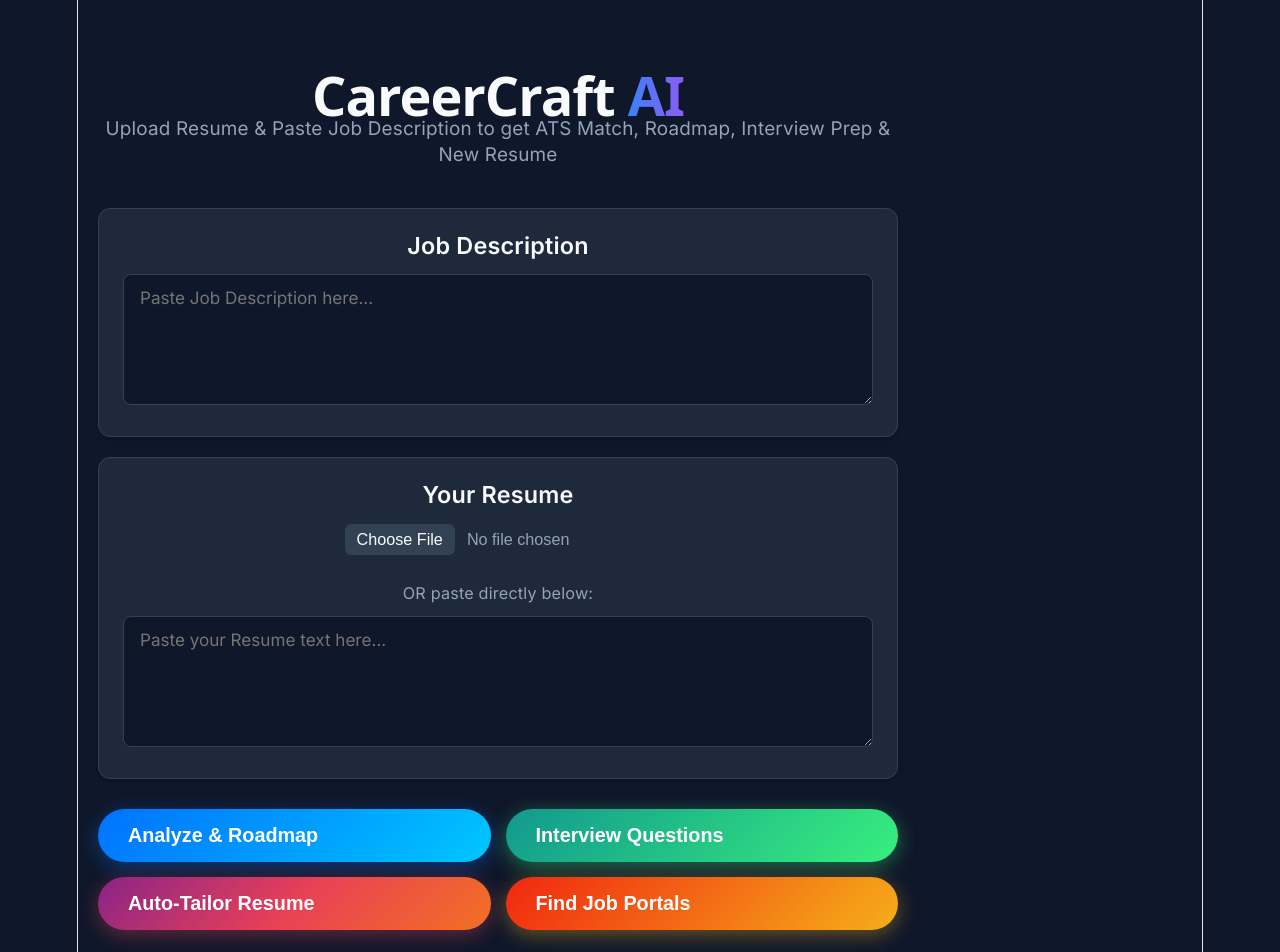
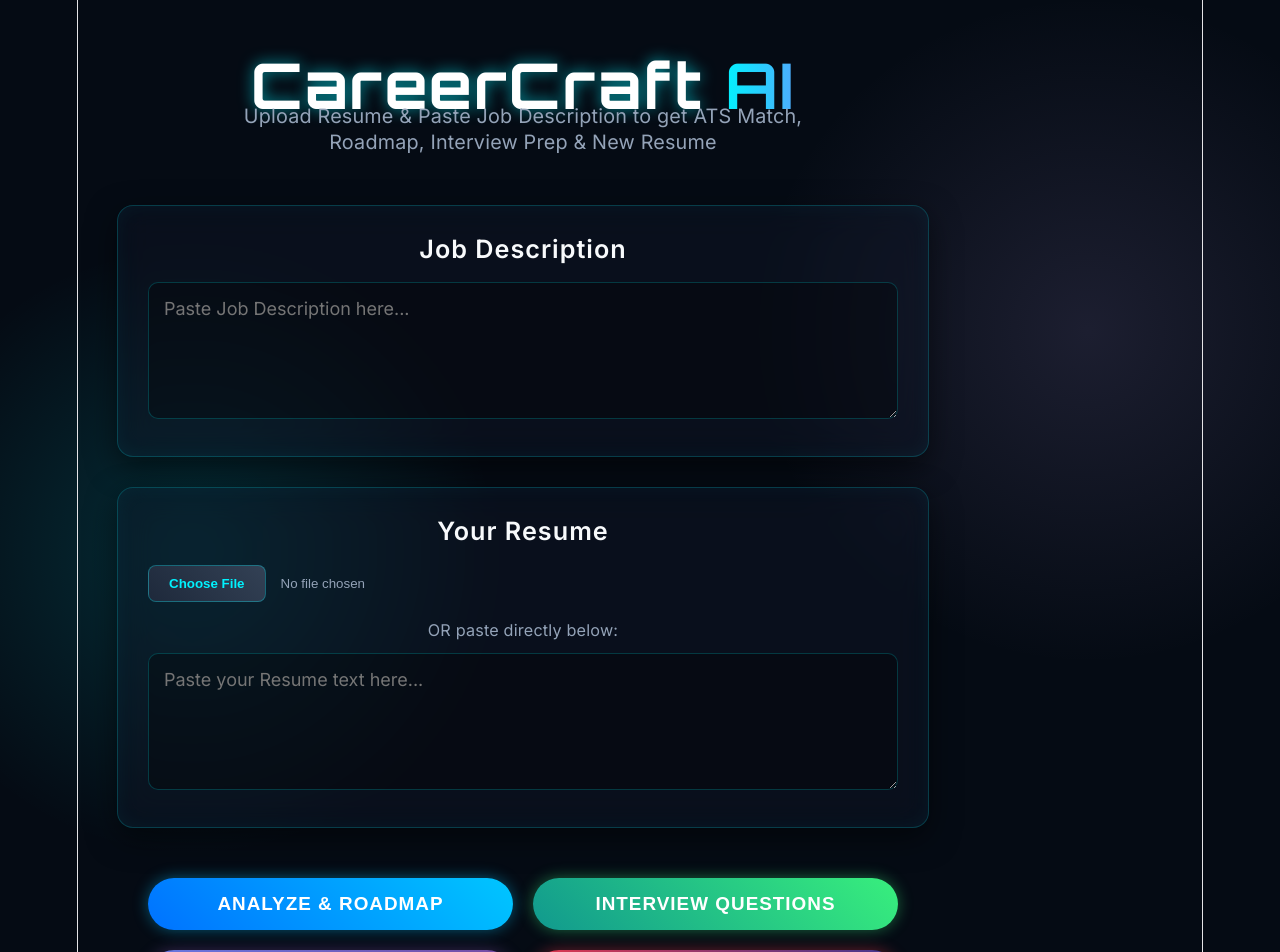
Before and after one commit to InnovateX26/Career_Forge, a React app in the folder Frontend/: page / in a window 1280 px wide. Shown: the top 952 px of the page. Built offline with nearby package versions, Linux system fonts and the light colour scheme; the HTML template or start-up script is replaced by a standard one.

Commit message:
new feature app.css

```diff
--- a/Frontend/src/App.css
+++ b/Frontend/src/App.css
@@ -1,145 +1,201 @@
-@import url('https://fonts.googleapis.com/css2?family=Inter:wght@400;500;600;700&display=swap');
+@import url('https://fonts.googleapis.com/css2?family=Orbitron:wght@500;700&family=Inter:wght@400;500;600&display=swap');
 
+/* 🌌 Animated Sci-Fi Background */
 body {
-  background-color: #0f172a; /* Sleek Slate 900 */
+  margin: 0;
+  min-height: 100vh;
+  background-color: #050b14;
+  background-image:
+    radial-gradient(circle at 15% 50%, rgba(0, 242, 254, 0.15), transparent 25%),
+    radial-gradient(circle at 85% 30%, rgba(161, 140, 209, 0.15), transparent 25%);
   color: #e2e8f0;
-  font-family: 'Inter', sans-serif; /* Professional SaaS Font */
-  min-height: 100vh;
-  margin: 0;
+  font-family: 'Inter', sans-serif;
   display: flex;
   justify-content: center;
-  padding-bottom: 50px;
+  padding-bottom: 60px;
+  position: relative;
+  overflow-x: hidden;
+}
+
+/* Subtle Grid overlay for that "Data Network" feel */
+body::before {
+  content: '';
+  position: absolute;
+  top: 0; left: 0; right: 0; bottom: 0;
+  background: linear-gradient(rgba(0, 242, 254, 0.03) 1px, transparent 1px),
+              linear-gradient(90deg, rgba(0, 242, 254, 0.03) 1px, transparent 1px);
+  background-size: 30px 30px;
+  z-index: -1;
 }
 
 .container {
   width: 100%;
-  max-width: 800px;
-  padding: 50px 20px;
+  max-width: 850px; /* Centered content */
+  padding: 40px 20px;
+  display: flex;
+  flex-direction: column;
+  align-items: center; /* Sab kuch center mein */
 }
 
-/* 🌟 Typography & Headers */
+/* 🌟 Title Styling (Just like the mockup) */
 .title {
-  font-size: 3rem;
+  font-family: 'Orbitron', sans-serif; /* Futuristic Font */
+  font-size: 3.5rem;
   font-weight: 700;
   text-align: center;
-  margin-bottom: 8px;
-  color: #f8fafc;
-  letter-spacing: -1px;
+  margin-bottom: 5px;
+  color: #fff;
+  text-shadow: 0 0 15px rgba(0, 242, 254, 0.6);
+  letter-spacing: 2px;
 }
 
 .title .ai-text {
-  background: linear-gradient(to right, #3b82f6, #8b5cf6);
+  background: linear-gradient(to right, #00f2fe, #4facfe);
   -webkit-background-clip: text;
   -webkit-text-fill-color: transparent;
+  text-shadow: none;
 }
 
 .subtitle {
   text-align: center;
   color: #94a3b8;
-  margin-bottom: 40px;
-  font-size: 1.05rem;
+  margin-bottom: 50px;
+  font-size: 1.1rem;
+  max-width: 600px;
 }
 
-/* 🃏 Glassmorphism Cards */
+/* 🪟 Glassmorphism Cards (Centered and Glowing) */
 .card {
-  background: #1e293b;
-  border: 1px solid #334155;
-  border-radius: 12px;
-  padding: 24px;
-  margin-bottom: 20px;
-  box-shadow: 0 4px 6px -1px rgba(0, 0, 0, 0.1), 0 2px 4px -1px rgba(0, 0, 0, 0.06);
+  width: 100%;
+  max-width: 750px;
+  background: rgba(15, 23, 42, 0.4); /* Transparent Dark */
+  backdrop-filter: blur(16px); /* Kaanch jaisa blur */
+  -webkit-backdrop-filter: blur(16px);
+  border: 1px solid rgba(0, 242, 254, 0.2); /* Neon Blue Border */
+  border-radius: 16px;
+  padding: 30px;
+  margin-bottom: 30px;
+  box-shadow: 0 10px 30px rgba(0, 0, 0, 0.5), inset 0 0 20px rgba(0, 242, 254, 0.05);
+  text-align: center; /* Text inside card is centered */
+  transition: transform 0.3s ease, border-color 0.3s ease;
+}
+
+.card:hover {
+  border-color: rgba(0, 242, 254, 0.5);
+  box-shadow: 0 10px 30px rgba(0, 0, 0, 0.5), inset 0 0 20px rgba(0, 242, 254, 0.1);
 }
 
 .card h3 {
   margin-top: 0;
   color: #f8fafc;
-  font-size: 1.1rem;
-  margin-bottom: 12px;
+  font-size: 1.4rem;
+  margin-bottom: 20px;
   font-weight: 600;
+  letter-spacing: 1px;
 }
 
-.card:hover { border-color: rgba(0, 198, 255, 0.3); }
-
-.card h3 { margin-top: 0; color: #f8fafc; font-size: 1.3rem; margin-bottom: 15px; }
-
-/* 📝 Inputs & Textareas */
+/* 📝 Input & Textarea */
 .input-box {
   width: 100%;
-  background: #0f172a;
-  border: 1px solid #334155;
-  color: #f8fafc;
-  padding: 12px 16px;
-  border-radius: 8px;
+  background: rgba(0, 0, 0, 0.3);
+  border: 1px solid rgba(0, 242, 254, 0.2);
+  color: #e2e8f0;
+  padding: 15px;
+  border-radius: 10px;
   font-family: inherit;
-  font-size: 0.95rem;
+  font-size: 1rem;
   resize: vertical;
   box-sizing: border-box;
-  transition: border-color 0.2s, box-shadow 0.2s;
+  transition: all 0.3s ease;
+  text-align: left;
 }
 
 .input-box:focus {
   outline: none;
-  border-color: #3b82f6;
-  box-shadow: 0 0 0 3px rgba(59, 130, 246, 0.2);
+  border-color: #00f2fe;
+  box-shadow: 0 0 15px rgba(0, 242, 254, 0.3);
+  background: rgba(0, 0, 0, 0.5);
 }
 
-/* 📁 File Input & Choose File Button */
-.file-input { margin-bottom: 15px; color: #94a3b8; font-size: 0.9rem; }
+/* 📁 File Input */
+.file-input {
+  margin-bottom: 15px;
+  color: #94a3b8;
+  display: block;
+  width: 100%;
+  text-align: center;
+}
 .file-input::file-selector-button {
-  background: #334155;
-  color: #f8fafc;
-  border: none;
-  padding: 6px 12px;
-  border-radius: 6px;
+  background: linear-gradient(45deg, #1e293b, #334155);
+  color: #00f2fe;
+  border: 1px solid rgba(0, 242, 254, 0.3);
+  padding: 10px 20px;
+  border-radius: 8px;
   cursor: pointer;
-  margin-right: 12px;
-  font-weight: 500;
-  transition: background 0.2s;
+  margin-right: 15px;
+  font-weight: 600;
+  transition: all 0.3s ease;
+}
+.file-input::file-selector-button:hover {
+  background: rgba(0, 242, 254, 0.1);
+  box-shadow: 0 0 10px rgba(0, 242, 254, 0.3);
 }
 
-.file-input::file-selector-button:hover { background: #475569; }
-
-/* 🎛️ Action Buttons */
-
+/* 🎛️ Action Buttons Container */
 .button-group {
-  display: grid;
-  grid-template-columns: 1fr 1fr;
-  gap: 15px;
-  margin-top: 30px;
-}
-
-@media (max-width: 600px) {
-  .button-group { grid-template-columns: 1fr; }
+  display: flex;
+  flex-wrap: wrap;
+  gap: 20px;
+  justify-content: center;
+  margin-top: 20px;
+  width: 100%;
+  max-width: 750px;
 }
 
 .action-btn {
-  padding: 15px 30px;
+  padding: 15px 25px;
   border: none;
-  border-radius: 50px;
-  font-size: 1.1rem;
+  border-radius: 50px; /* Pill shape like mockup */
+  font-size: 1.05rem;
   font-weight: 600;
   color: white;
   cursor: pointer;
   display: flex;
   align-items: center;
+  justify-content: center;
   transition: all 0.3s ease;
+  flex: 1 1 calc(50% - 20px); /* 2x2 Grid setup */
+  min-width: 200px;
+  text-transform: uppercase;
+  letter-spacing: 1px;
 }
 
-.action-btn:disabled { opacity: 0.6; cursor: not-allowed; transform: none !important; }
+.action-btn:disabled { opacity: 0.5; cursor: not-allowed; }
 
-/* Clean Solid Colors */
-.btn-analyze { background: #3b82f6; color: white; }
-.btn-analyze:hover:not(:disabled) { background: #2563eb; }
+/* Glowing Neon Buttons */
+.btn-analyze {
+  background: linear-gradient(45deg, #0072ff, #00c6ff);
+  box-shadow: 0 0 15px rgba(0, 198, 255, 0.4);
+}
+.btn-analyze:hover:not(:disabled) { box-shadow: 0 0 25px rgba(0, 198, 255, 0.7); transform: translateY(-2px); }
 
-.btn-interview { background: #10b981; color: white; }
-.btn-interview:hover:not(:disabled) { background: #059669; }
+.btn-interview {
+  background: linear-gradient(45deg, #11998e, #38ef7d);
+  box-shadow: 0 0 15px rgba(56, 239, 125, 0.4);
+}
+.btn-interview:hover:not(:disabled) { box-shadow: 0 0 25px rgba(56, 239, 125, 0.7); transform: translateY(-2px); }
 
-.btn-build { background: #8b5cf6; color: white; }
-.btn-build:hover:not(:disabled) { background: #7c3aed; }
+.btn-build {
+  background: linear-gradient(45deg, #667eea, #764ba2);
+  box-shadow: 0 0 15px rgba(118, 75, 162, 0.4);
+}
+.btn-build:hover:not(:disabled) { box-shadow: 0 0 25px rgba(118, 75, 162, 0.7); transform: translateY(-2px); }
 
-.btn-portals { background: #f59e0b; color: white; }
-.btn-portals:hover:not(:disabled) { background: #d97706; }
-
+.btn-portals {
+  background: linear-gradient(45deg, #f53844, #42378f);
+  box-shadow: 0 0 15px rgba(245, 56, 68, 0.4);
+}
+.btn-portals:hover:not(:disabled) { box-shadow: 0 0 25px rgba(245, 56, 68, 0.7); transform: translateY(-2px); }
 
 /* 🌀 Spinner */
 .spinner {
@@ -149,68 +205,28 @@ body {
   width: 16px;
   height: 16px;
   animation: spin 1s linear infinite;
-  margin-right: 8px;
-}
-@keyframes spin { 100% { transform: rotate(360deg); } }
-
-/* 📦 Clean Result Boxes */
-.result-box {
-  margin-top: 25px;
-  padding: 20px;
-  border-radius: 8px;
-  white-space: pre-wrap;
-  line-height: 1.6;
-  font-size: 0.95rem;
-  background: #1e293b;
-  border: 1px solid #334155;
-  animation: slideDown 0.3s ease;
-}
-
-.result-box h3 { margin-top: 0; margin-bottom: 15px; font-size: 1.1rem; }
-
-.result-roadmap h3 { color: #60a5fa; }
-.result-questions h3 { color: #34d399; }
-.result-build h3 { color: #a78bfa; }
-.result-portals h3 { color: #fbbf24; }
-
-@keyframes slideDown {
-  from { opacity: 0; transform: translateY(-10px); }
-  to { opacity: 1; transform: translateY(0); }
-}
-
-/* 🔵 1. Analyze Button */
-.btn-analyze { background: linear-gradient(135deg, #0072ff, #00c6ff); box-shadow: 0 5px 20px rgba(0, 114, 255, 0.4); }
-.btn-analyze:hover { transform: translateY(-3px); box-shadow: 0 8px 25px rgba(0, 114, 255, 0.6); }
-
-/* 🟢 2. Interview Button */
-.btn-interview { background: linear-gradient(135deg, #11998e, #38ef7d); box-shadow: 0 5px 20px rgba(56, 239, 125, 0.4); }
-.btn-interview:hover { transform: translateY(-3px); box-shadow: 0 8px 25px rgba(56, 239, 125, 0.6); }
-
-/* 🟠 3. Resume Build Button */
-.btn-build { background: linear-gradient(135deg, #8a2387, #e94057, #f27121); box-shadow: 0 5px 20px rgba(233, 64, 87, 0.4); }
-.btn-build:hover { transform: translateY(-3px); box-shadow: 0 8px 25px rgba(233, 64, 87, 0.6); }
-
-/* 🟡 4. Job Portals Button */
-.btn-portals { background: linear-gradient(135deg, #f12711, #f5af19); box-shadow: 0 5px 20px rgba(245, 175, 25, 0.4); }
-.btn-portals:hover { transform: translateY(-3px); box-shadow: 0 8px 25px rgba(245, 175, 25, 0.6); }
-
-/* 🌀 Spinner Animation */
-.spinner {
-  border: 3px solid rgba(255, 255, 255, 0.3);
-  border-radius: 50%;
-  border-top: 3px solid #ffffff;
-  width: 18px;
-  height: 18px;
-  animation: spin 1s linear infinite;
   margin-right: 10px;
 }
 @keyframes spin { 100% { transform: rotate(360deg); } }
 
-/* 📦 Result Boxes */
-.result-box { margin-top: 30px; padding: 25px; border-radius: 12px; white-space: pre-wrap; line-height: 1.6; animation: fadeIn 0.5s ease; }
-.result-roadmap { background: rgba(15, 23, 42, 0.7); border-left: 5px solid #00c6ff; }
-.result-questions { background: rgba(6, 78, 59, 0.4); border-left: 5px solid #38ef7d; }
-.result-build { background: rgba(88, 28, 135, 0.4); border-left: 5px solid #e94057; }
-.result-portals { background: rgba(120, 50, 0, 0.4); border-left: 5px solid #f5af19; }
+/* 📦 Result Boxes (Slightly transparent to match theme) */
+.result-box {
+  margin-top: 30px;
+  padding: 25px;
+  border-radius: 12px;
+  white-space: pre-wrap;
+  line-height: 1.6;
+  font-size: 1rem;
+  background: rgba(15, 23, 42, 0.6);
+  backdrop-filter: blur(10px);
+  border: 1px solid rgba(255, 255, 255, 0.1);
+  text-align: left;
+  width: 100%;
+  max-width: 750px;
+  animation: slideUp 0.5s ease forwards;
+}
 
-@keyframes fadeIn { from { opacity: 0; transform: translateY(15px); } to { opacity: 1; transform: translateY(0); } }
+@keyframes slideUp {
+  from { opacity: 0; transform: translateY(20px); }
+  to { opacity: 1; transform: translateY(0); }
+}
```
